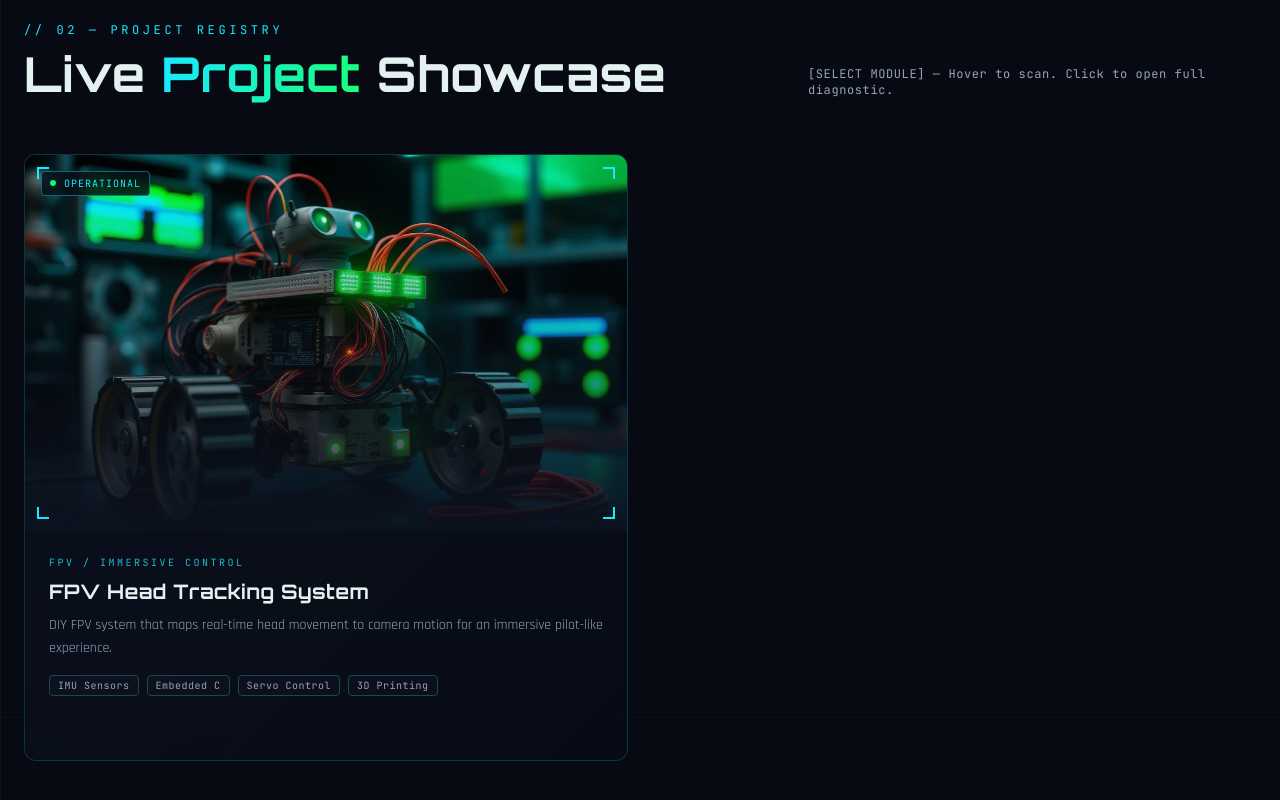
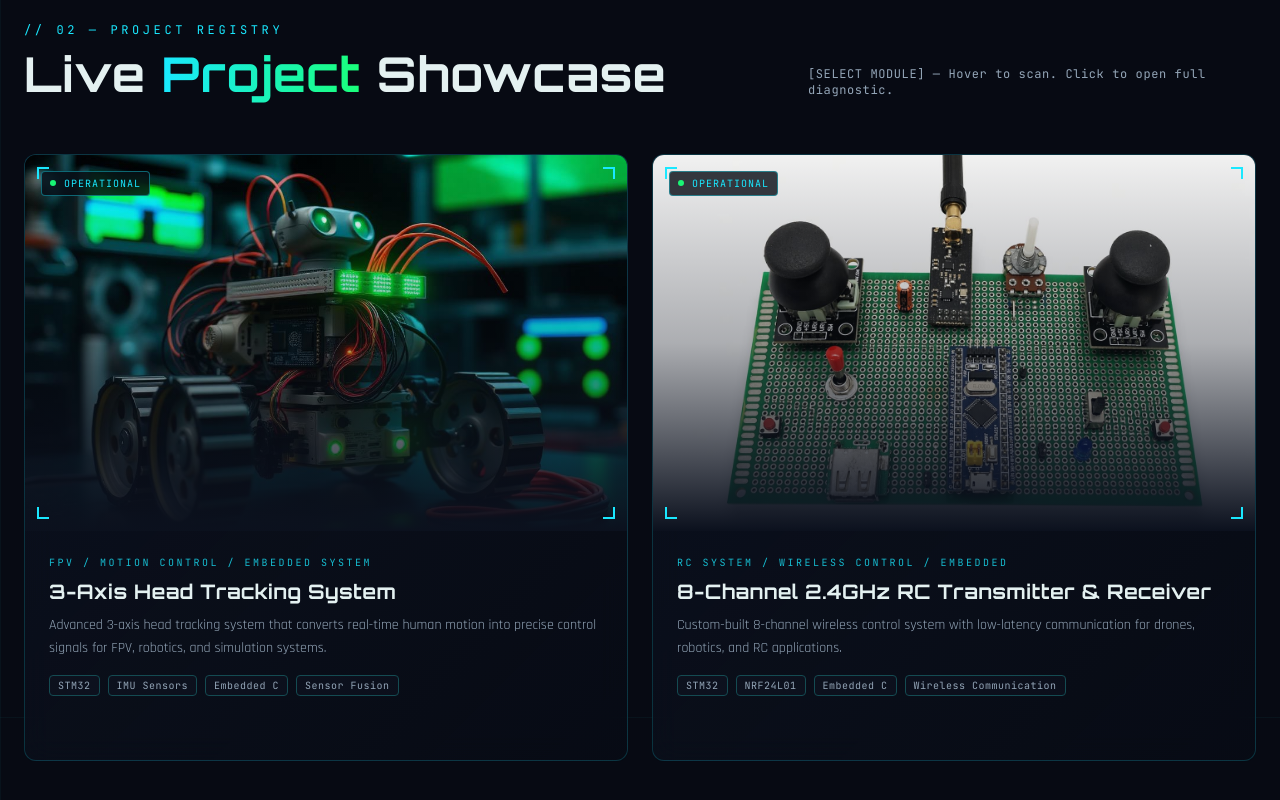
Before and after one commit to alokg-812/mech-circuits, a React (Vite) app: page / in a window 1280 px wide. Shown: the part 1683-2483 px from the top of the page. Built offline with nearby package versions, Linux system fonts and the light colour scheme; the HTML template or start-up script is replaced by a standard one.

Commit message:
fixed image rendering problem

```diff
--- a/src/components/Projects.tsx
+++ b/src/components/Projects.tsx
@@ -29,92 +29,108 @@ type Project = {
 
 const projects: Project[] = [
   {
-    id: "fpv-head-tracker",
-    title: "FPV Head Tracking System",
-    category: "FPV / IMMERSIVE CONTROL",
+    id: "3-axis-head-tracking-system",
+    title: "3-Axis Head Tracking System",
+    category: "FPV / MOTION CONTROL / EMBEDDED SYSTEM",
     status: "OPERATIONAL",
     image: robot,
     short:
-      "DIY FPV system that maps real-time head movement to camera motion for an immersive pilot-like experience.",
+      "Advanced 3-axis head tracking system that converts real-time human motion into precise control signals for FPV, robotics, and simulation systems.",
     long:
-      "A fully functional FPV Head Tracking System that translates real-time user head motion into precise camera movement, delivering a true first-person immersive experience for drones, RC cars and planes. An IMU mounted to the headset streams orientation data to a microcontroller that drives a 2-axis pan/tilt servo rig holding the FPV camera, with smooth motion mapping and a custom 3D-printed mechanical assembly.",
-    tech: ["IMU Sensors", "Embedded C", "Servo Control", "3D Printing", "FPV"],
+      "A high-performance 3-Axis Head Tracking System designed to translate natural head movements into accurate motion control signals. Built using an STM32 microcontroller and IMU-based motion sensing, the system enables smooth and low-latency tracking across yaw, pitch, and roll axes. Sensor fusion algorithms ensure stable angle estimation with minimal drift, while custom embedded firmware processes real-time data for responsive output. The system supports PWM, PPM, and SBUS outputs, making it highly compatible with RC transmitters, drone gimbals, robotics platforms, and simulation systems. Its lightweight, wearable design and compact PCB make it ideal for immersive control applications.",
+    tech: [
+      "STM32",
+      "IMU Sensors",
+      "Embedded C",
+      "Sensor Fusion",
+      "PWM / PPM / SBUS",
+      "PCB Design"
+    ],
     highlights: [
-      "Head-tracked pan & tilt",
-      "2-axis servo gimbal",
-      "Custom 3D-printed rig",
-      "Real-time motion mapping",
-      "RC / drone / plane ready",
-      "Hardware-debugged build",
+      "Full 3-axis tracking (Yaw, Pitch, Roll)",
+      "High precision IMU-based motion sensing",
+      "Low latency real-time response",
+      "Multi-output support (PWM, PPM, SBUS)",
+      "Wearable and lightweight design",
+      "Custom embedded firmware system",
     ],
     gallery: [
-      { src: fpv, title: "FPV Head Sensor Setup"},
-      { src: transmitter, title: "Transmitter"},
-      { src: receiver, title: "Receiver"},
-      { src: motor, title: "Micro Servo Motor"}
+      { src: fpv, title: "Head Tracking Sensor Module" },
+      { src: motor, title: "Servo / Gimbal Movement Setup" }
     ],
     specs: [
-      { label: "Axes", value: "2 (Pan + Tilt)" },
-      { label: "Sensor", value: "9-DoF IMU" },
-      { label: "Update Rate", value: "100 Hz" },
-      { label: "Latency", value: "< 25 ms" },
-      { label: "Mount", value: "3D Printed PLA+" },
-      { label: "Compatibility", value: "FPV / RC / Drone" },
+      { label: "Tracking Axes", value: "3 (Yaw, Pitch, Roll)" },
+      { label: "Controller", value: "STM32 MCU" },
+      { label: "Sensor", value: "IMU (Gyroscope + Accelerometer)" },
+      { label: "Outputs", value: "PWM / PPM / SBUS" },
+      { label: "Latency", value: "Low latency response" },
+      { label: "Power", value: "Rechargeable Battery / DC Supply" },
     ],
     applications: [
-      { icon: Plane, title: "Drones", desc: "Immersive aerial cinematography and inspection." },
-      { icon: Bot, title: "RC Vehicles", desc: "First-person driving for cars, tanks, rovers." },
-      { icon: Rocket, title: "Fixed-Wing", desc: "Look-around cockpit view for RC planes." },
+      { icon: Plane, title: "FPV Systems", desc: "Immersive camera control for drones and RC aircraft." },
+      { icon: Bot, title: "Robotics", desc: "Real-time head-based control for robot vision systems." },
+      { icon: Rocket, title: "Simulation", desc: "Enhanced realism in flight and racing simulators." },
     ],
     why: [
-      "End-to-end engineered: sensor fusion, firmware and mechanics all custom.",
-      "Sub-25ms motion-to-camera latency for natural feel.",
-      "Modular design — swap servos, cameras or mounts easily.",
+      "Provides natural hands-free control for camera and gimbal systems.",
+      "Full 3-axis motion tracking for realistic and immersive experience.",
+      "Low latency ensures smooth and responsive control output.",
+      "Compatible with drones, robotics, and simulation platforms.",
+      "Upgradeable architecture with future wireless and smart features.",
     ],
   },
-  // {
-  //   id: "rc-tx-rx-8ch",
-  //   title: "8-Channel 2.4GHz RC Transmitter & Receiver",
-  //   category: "WIRELESS CONTROL / PRODUCT",
-  //   status: "DEPLOYED",
-  //   image: transmitter,
-  //   short:
-  //     "Custom-built 8-channel wireless control system for drones and robotics with long-range, low-latency comms.",
-  //   long:
-  //     "A high-performance 8-channel 2.4GHz wireless control system engineered for drones, RC vehicles, robotics and industrial IoT. Built around an STM32 microcontroller with NRF24L01 radios, it delivers 500–1000m range, sub-20ms latency, PWM/PPM/SBUS outputs, an LCD operator interface, custom firmware and failsafe protection — all in a compact, engineer-built package designed to be customizable and cost-effective.",
-  //   tech: ["STM32", "NRF24L01", "2.4 GHz", "SBUS / PPM / PWM", "Custom Firmware"],
-  //   highlights: [
-  //     "8 channels",
-  //     "500–1000 m range",
-  //     "<20 ms latency",
-  //     "LCD interface",
-  //     "Failsafe protection",
-  //     "Compact design",
-  //   ],
-  //   gallery: [
-  //     { src: transmitter, title: "Transmitter Front View"},
-  //     { src: receiver, title: "Receiver Board"},
-  //     { src: robot, title: "Internal PCB"},
-  //   ],
-  //   specs: [
-  //     { label: "MCU", value: "STM32" },
-  //     { label: "Radio", value: "NRF24L01 + PA/LNA" },
-  //     { label: "Channels", value: "8" },
-  //     { label: "Range", value: "500 – 1000 m" },
-  //     { label: "Latency", value: "< 20 ms" },
-  //     { label: "Outputs", value: "PWM / PPM / SBUS" },
-  //   ],
-  //   applications: [
-  //     { icon: Plane, title: "Drones / UAVs", desc: "Reliable command link for multirotor and fixed-wing." },
-  //     { icon: Bot, title: "Robotics", desc: "Teleoperation of ground and crawling robots." },
-  //     { icon: Radio, title: "Industrial IoT", desc: "Long-range remote control for field equipment." },
-  //   ],
-  //   why: [
-  //     "Engineer-built — every layer from PCB to firmware is in-house.",
-  //     "Customizable channels, mixing and failsafe logic.",
-  //     "Cost-effective alternative to commercial 8-channel systems.",
-  //   ],
-  // },
+  {
+    id: "8ch-rc-transmitter-receiver",
+    title: "8-Channel 2.4GHz RC Transmitter & Receiver",
+    category: "RC SYSTEM / WIRELESS CONTROL / EMBEDDED",
+    status: "OPERATIONAL",
+    image: transmitter,
+    short:
+      "Custom-built 8-channel wireless control system with low-latency communication for drones, robotics, and RC applications.",
+    long:
+      "A high-performance 8-Channel RC Transmitter & Receiver System engineered using STM32 and NRF24L01 wireless communication. Designed for stable, long-range, and low-latency control, the system supports multiple output protocols including PWM, PPM, and SBUS. It features a custom embedded firmware architecture, LCD interface for real-time monitoring, and advanced safety features like failsafe protection and secure binding. The modular and upgradeable design makes it suitable for drones, robotics, industrial control, and research applications.",
+    tech: [
+      "STM32",
+      "NRF24L01",
+      "Embedded C",
+      "Wireless Communication",
+      "PWM / PPM / SBUS",
+      "PCB Design"
+    ],
+    highlights: [
+      "8 fully functional control channels",
+      "2.4GHz NRF24L01 wireless communication",
+      "Low latency real-time control",
+      "Multi-protocol support (PWM, PPM, SBUS)",
+      "Failsafe and secure binding system",
+      "Custom firmware and upgradeable design",
+    ],
+    gallery: [
+      { src: transmitter, title: "Transmitter Front View" },
+      { src: receiver, title: "Receiver Module" }
+    ],
+    specs: [
+      { label: "Channels", value: "8" },
+      { label: "Frequency", value: "2.4 GHz" },
+      { label: "Controller", value: "STM32 MCU" },
+      { label: "Communication", value: "NRF24L01" },
+      { label: "Outputs", value: "PWM / PPM / SBUS" },
+      { label: "Power", value: "Rechargeable Battery" },
+    ],
+    applications: [
+      { icon: Plane, title: "RC Systems", desc: "Control for aircraft, cars, boats, and helicopters." },
+      { icon: Bot, title: "Robotics", desc: "Wireless control for robots and automation systems." },
+      { icon: Rocket, title: "Drones", desc: "Reliable control for multirotor and FPV drone systems." },
+    ],
+    why: [
+      "Multi-purpose system supporting drones, RC vehicles, and robotics.",
+      "8 channels enable advanced control features and expansions.",
+      "Supports PWM, PPM, and SBUS for wide compatibility.",
+      "Reliable 2.4GHz wireless link with low latency.",
+      "Upgradeable firmware and customizable hardware design.",
+      "Cost-effective alternative to commercial RC systems.",
+    ],
+  }
 ];
 
 const Projects = () => {
```
